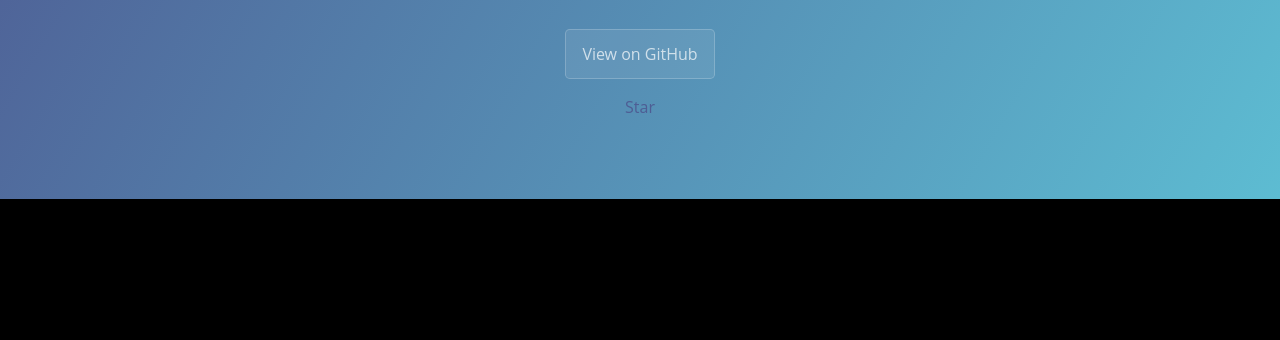
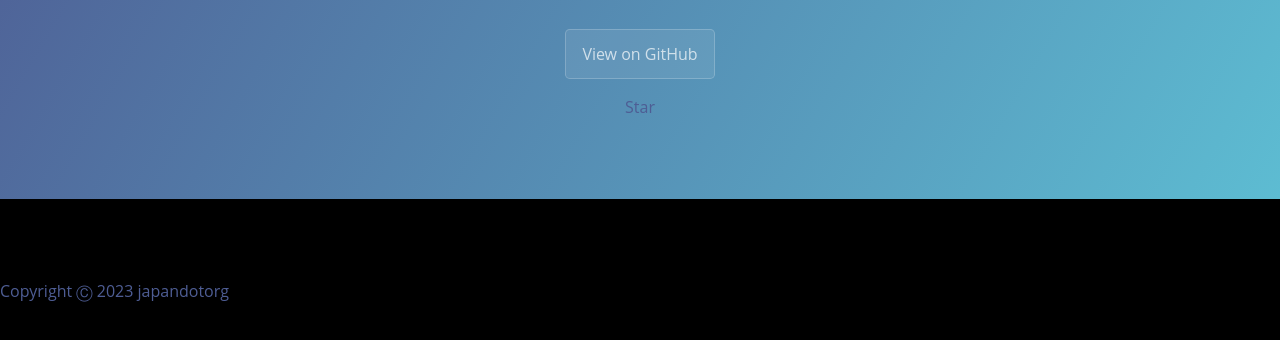
Before and after one commit to japandotorg/awesome-discord, a website: page website/index.tmpl.html in a window 1280 px wide. Shown: the part 208-548 px from the top of the page. Drawn offline with Linux system fonts and the light colour scheme.

Commit message:
Add a small copyright footer

```diff
--- a/website/index.tmpl.html
+++ b/website/index.tmpl.html
@@ -224,6 +224,11 @@
     <!--<script src="index.js"></script> -->
     <!--Place this tag in your head or just before your close body tag. -->
     <script async defer src="https://buttons.github.io/buttons.js"></script>
+
+    <footer>
+        <p>Copyright Ⓒ 2023 <a href="mailto:japandotorg@pm.me">japandotorg</a></p>
+    </footer>
+
 </body>
 
 </html>
```
